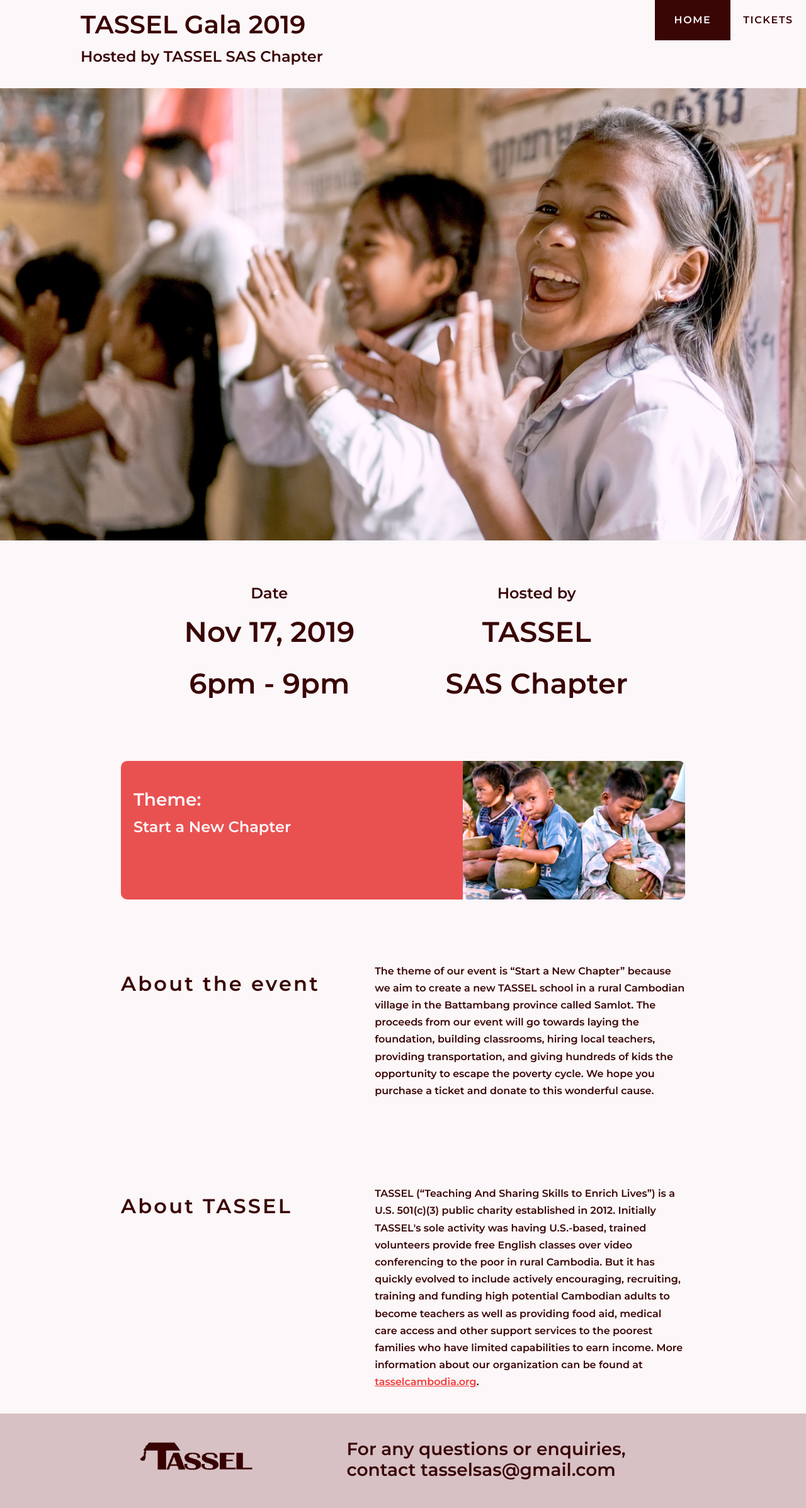
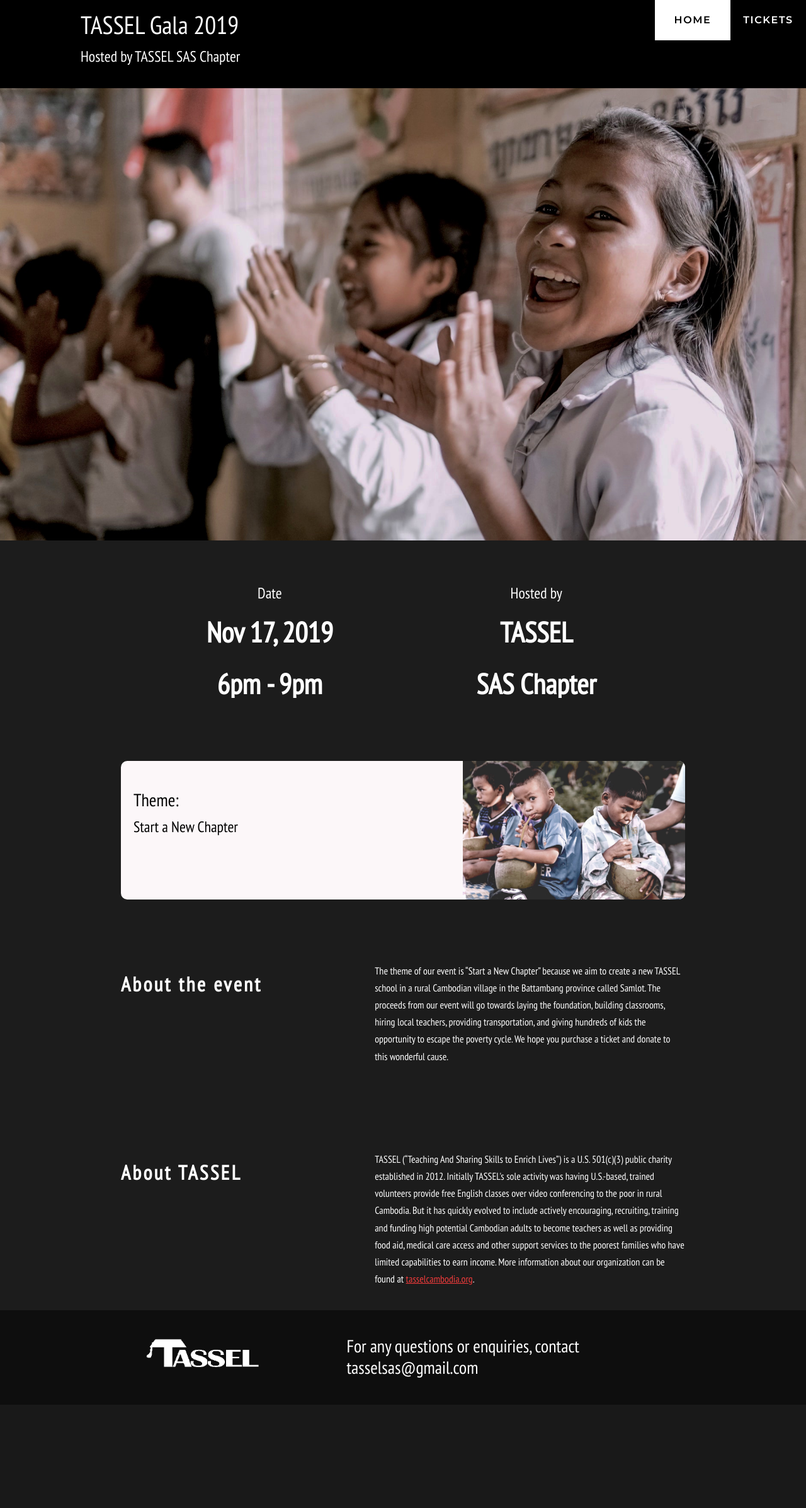
Before and after one commit to koheisanno/tasselsasgala, a Django app: page / in a window 1280 px wide; the page is wider, and only the part inside the window is pictured. Shown: that part at 63% size. After the commit the page ends 2187 px from the top of that part, so only its background shows below. Run offline with Django 3.2, Linux system fonts and the light colour scheme; some libraries are stand-ins or nearby versions.

Commit message:
css changes

```diff
--- a/event/static/event/eventmain.css
+++ b/event/static/event/eventmain.css
@@ -11,9 +11,9 @@ html
 
 body
 {
-  font-family: 'Montserrat', sans-serif;
-  background: rgb(252, 247, 248);
-  color: rgb(58, 5, 5);
+  font-family: 'PT Sans Narrow', sans-serif;
+  background: rgb(28, 28, 28);
+  color: rgb(255, 255, 255);
   width: 100%;
   overflow-x: hidden;
 }
@@ -23,11 +23,11 @@ p
   line-height: 1.7em;}
 
 #not-current {
-  color: rgb(58, 5, 5);
+  color: rgb(255, 255, 255);
 }
 
 #current {
-  color: rgb(252, 247, 249);
+  color: black;
 }
 
 #photohead{
@@ -43,21 +43,24 @@ p
 
 h1, h2, h3, h4, h5, h6
 {
-  font-family: 'Montserrat', sans-serif;
-  padding: 15px 0 5px 0;}
+font-family: 'PT Sans Narrow', sans-serif;
+padding: 15px 0 5px 0;
+}
 
 h2
-{ font-family: 'Montserrat', sans-serif;}
+{ font-family: 'PT Sans Narrow', sans-serif;
+}
 
 h4, h5, h6
 { margin: 0;
   padding: 0 0 5px 0;
-  font-family: 'Montserrat', sans-serif;
+  font-family: 'PT Sans Narrow', sans-serif;
 }
 
 h5, h6
 { font: italic 95% arial, sans-serif;
-  padding: 0 0 15px 0;}
+  padding: 0 0 15px 0;
+}
 
 a, a:hover
 { outline: none;
@@ -85,7 +88,7 @@ a:hover
 { width: 100%;
   float: right;
   text-align: center;
-  background-color: rgb(252, 247, 249);
+  background-color: black;
 }
 #top{
   position: absolute;
@@ -96,17 +99,17 @@ a:hover
 }
 #photo{
   width:100%;
-  background-color: rgb(252, 247, 249);
+  background-color: black;
   float:right;
   position: relative;
   top:0px;
-  color:rgb(58, 5, 5);
+  color:rgb(255, 255, 255);
 }
 
 a.button {
-  background-color: rgb(242, 59, 59);
+  background-color: rgb(255, 255, 255);
   border: none;
-  color: white;
+  color: black;
   padding: 20px;
   text-align: center;
   text-decoration: none;
@@ -118,13 +121,14 @@ a.button {
 
 #button1{
   margin: 25px 2px;
+  font-family: 'Montserrat', sans-serif;
 }
 #button2{
   margin: 65px 2px;
 }
 
 a.button:hover{
-  background-color: rgb(211, 10, 10);
+  background-color: rgb(240, 237, 239);
 }
 
 #centered{
@@ -136,17 +140,17 @@ a.button:hover{
 }
 
 #centered h3{
-  color: rgb(252, 247, 249);
+  color: rgb(255, 255, 255);
 }
 
 #centered h1{
   font-size: 75px;
-  color: rgb(252, 247, 249);
+  color: rgb(255, 255, 255);
 }
 
 #centered h4{
   font-size: 35px;
-  color: rgb(252, 247, 249);
+  color: black;
 }
 
 #boxcontain{
@@ -159,7 +163,7 @@ a.button:hover{
 #boxes{
   list-style-type: none;
   padding: 0;
-  color: rgb(58, 5, 5);;
+  color: rgb(255, 255, 255);
   width: 100%;
   transition: top 0.2s;
 }
@@ -209,7 +213,7 @@ ul#menu li
 }
 
 .details{
-  background: rgb(252, 247, 249);
+  background: rgb(28, 28, 28);
 }
 
 ul#menu li a
@@ -233,17 +237,18 @@ ul#menu li a
 }
 
 ul#menu li:hover
-{ color: rgb(252, 247, 249);
-  background: rgb(58, 5, 5);}
+{ color: black;
+  background: rgb(255, 255, 255);}
 
 .selected
 {
-  background: rgb(58, 5, 5);
+  color:black;
+  background: rgb(255, 255, 255);
 }
 
 .not-selected
 {
-  color: rgb(58, 5, 5);
+  color: rgb(255, 255, 255);
   background: transparent;
 }
 
@@ -296,8 +301,8 @@ ul#menu li:hover
   border-bottom-right-radius: 10px;
 }
 #image_text{
-  background: rgb(233, 81, 81);
-  color: rgb(252, 247, 249);
+  background: rgb(252, 247, 249);
+  color: black;
   height: 420px;
   width: 100%;
   margin: 100px auto 0;
@@ -337,7 +342,7 @@ ul#menu li:hover
 #footer{
   width: 100%;
   height: 150px;
-  background: rgb(215, 193, 197);
+  background: rgb(14, 14, 14);
 }
 
 #footercontent{
@@ -348,7 +353,7 @@ ul#menu li:hover
 #footercontent img{
   width: 20%;
   margin-top: 45px;
-  margin-left: 30px;
+  margin-left: 40px;
   float:left;
 }
 #footercontent h3{
--- a/event/static/event/tickets.css
+++ b/event/static/event/tickets.css
@@ -221,7 +221,7 @@ ul#menu li:hover
 #footercontent img{
   width: 20%;
   margin-top: 45px;
-  margin-left: 30px;
+  margin-left: 40px;
   float:left;
 }
 #footercontent h3{
--- a/event/templates/event/base.html
+++ b/event/templates/event/base.html
@@ -11,17 +11,18 @@
   <link rel="stylesheet" type="text/css" href="{% static 'event/eventmain.css' %}">
   <link rel="stylesheet" href="https://maxcdn.bootstrapcdn.com/bootstrap/4.0.0/css/bootstrap.min.css" integrity="sha384-Gn5384xqQ1aoWXA+058RXPxPg6fy4IWvTNh0E263XmFcJlSAwiGgFAW/dAiS6JXm" crossorigin="anonymous">
   <link href="https://fonts.googleapis.com/css?family=Montserrat:600&display=swap" rel="stylesheet">
+  <link href="https://fonts.googleapis.com/css?family=PT+Sans+Narrow&display=swap" rel="stylesheet">
   {% block mycss %} {% endblock mycss %}
   {% block script %} {% endblock script %}
   <script type="text/javascript" src="https://ajax.googleapis.com/ajax/libs/jquery/3.3.1/jquery.min.js"></script>
   <script type="text/javascript">
     $(document).ready(function(){
       $(".not-selected").hover(function(){
-        $(this).css({'background': 'rgb(58, 5, 5)'});
-        $('#not-current').css({'color': 'rgb(252, 247, 249)'});
+        $(this).css({'background': 'rgb(255, 255, 255)'});
+        $('#not-current').css({'color': 'black'});
         }, function(){
         $(this).css({'background': 'transparent'});
-        $('#not-current').css({'color': 'rgb(58, 5, 5)'});
+        $('#not-current').css({'color': 'rgb(255, 255, 255)'});
       });
     });
   </script>
@@ -42,7 +43,7 @@
   </div>
   <div id="footer">
     <div id='footercontent'>
-      <img src="{% static 'event/tassel_logo_brown.png' %}" class='img-responsive'>
+      <img src="{% static 'event/tassel_logo.png' %}" class='img-responsive'>
       <h3>For any questions or enquiries, contact tasselsas@gmail.com</h3>
     </div>
   </div>
--- a/event/templates/event/home.html
+++ b/event/templates/event/home.html
@@ -9,9 +9,9 @@
     <h4>Hosted by TASSEL SAS Chapter</h4>
 </div>
 <div id='photo'>
-    <img src="{% static 'event/tasselfinaljpg.jpg' %}" class='img-responsive'>
+    <img src="{% static 'event/tasselfinaljpg copy.jpg' %}" class='img-responsive'>
     <div id="centered">
-        <h1>TASSEL Gala 2019</h1>
+        <h1>TASSEL GALA 2019</h1>
         <a href="{% url 'buy' %}" class='button' id='button1'>Purchase a Ticket</a>
     </div>
 </div>
@@ -47,7 +47,7 @@
     <h3>6pm-9pm</h3>
 </div>
 <div id='image_text'>
-    <img src="{% static 'event/tassel_contentjpg.jpg' %}" class='img-responsive' id='img_side'>
+    <img src="{% static 'event/tassel_contentjpg copy 2.jpg' %}" class='img-responsive' id='img_side'>
     <div id='image-side'>
         <h2>Theme:</h2>
         <h1>Start a New Chapter</h1>
```
Also changed, not shown: event/static/event/photo 1 final-page-001.jpg (added), event/static/event/tassel_contentjpg copy 2.jpg (added), event/static/event/tassel_contentjpg copy.jpg (added), event/static/event/tassel_contentjpg.jpg, event/static/event/tasselfinaljpg copy.jpg (added).
